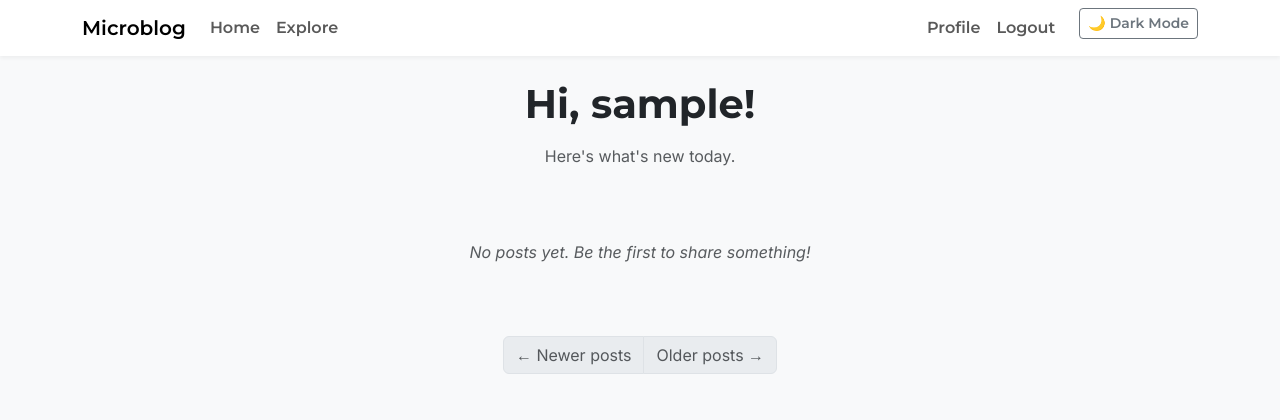
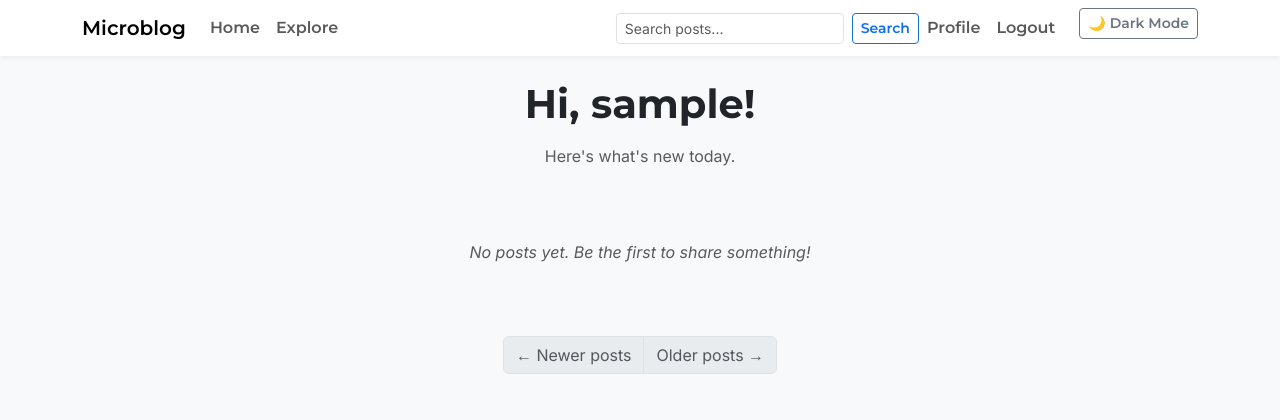
Before and after one commit to khantthureinzaw/flask-microblog, a Flask app: page /explore in a window 1280 px wide. Shown: the top 420 px of the page. Run offline with Flask 3, Linux system fonts and the light colour scheme; the visitor is signed in with stand-in values (Sample User, id 1); data comes from the database, SQL or seed files in the repository; both versions use the stored data as it was after the commit; some libraries are stand-ins or nearby versions.

Commit message:
Add search funtionality for posts

```diff
--- a/app/main/forms.py
+++ b/app/main/forms.py
@@ -38,3 +38,7 @@
 class CommentForm(FlaskForm):
     body = TextAreaField(_l('Comment'), validators=[DataRequired(), Length(min=1, max=200)])
     submit = SubmitField(_l('Post Comment!'))
+
+class SearchForm(FlaskForm):
+    query = StringField('Search', validators=[DataRequired()])
+    submit = SubmitField('Search')
--- a/app/main/routes.py
+++ b/app/main/routes.py
@@ -7,7 +7,7 @@
 from langdetect import detect, LangDetectException
 from app import db
 from app.admin.forms import DeletePostForm
-from app.main.forms import CommentForm, EditProfileForm, EmptyForm, PostForm
+from app.main.forms import CommentForm, EditProfileForm, EmptyForm, PostForm, SearchForm
 from app.models import Comment, User, Post
 from app.translate import translate
 from app.main import bp
@@ -190,6 +190,41 @@
     else:
         return redirect(url_for('main.index'))
 
+@bp.route('/search')
+def search():
+    form = SearchForm(request.args)
+    query = form.query.data
+    page = request.args.get('page', 1, type=int)
+
+    post_query = sa.select(Post).where(
+        sa.and_(
+            Post.is_approved.is_(True),
+            sa.or_(
+                Post.title.ilike(f'%{query}%'),
+                Post.body.ilike(f'%{query}%')
+            )
+        )
+    ).order_by(Post.timestamp.desc())
+
+    posts = db.paginate(
+        post_query,
+        page=page,
+        per_page=current_app.config['POSTS_PER_PAGE'],
+        error_out=False
+    )
+
+    next_url = url_for('main.search', query=query, page=posts.next_num) if posts.has_next else None
+    prev_url = url_for('main.search', query=query, page=posts.prev_num) if posts.has_prev else None
+
+    return render_template(
+        'search_results.html',
+        posts=posts.items,
+        query=query,
+        next_url=next_url,
+        prev_url=prev_url,
+        form=form
+    )
+
 
 @bp.route('/translate', methods=['POST'])
 @login_required
--- a/app/templates/base.html
+++ b/app/templates/base.html
@@ -48,6 +48,12 @@
                         </a>
                     </li>
                 </ul>
+                <form class="d-flex ms-3" action="{{ url_for('main.search') }}" method="get">
+                    <input class="form-control form-control-sm me-2" type="search" name="query"
+                        placeholder="Search posts..." aria-label="Search" value="{{ request.args.get('query', '') }}">
+                    <button class="btn btn-sm btn-outline-primary" type="submit">Search</button>
+                </form>
+
                 <ul class="navbar-nav mb-2 mb-lg-0">
                     {% if current_user.is_anonymous %}
                     <li class="nav-item">
@@ -87,7 +93,10 @@
         {% with messages = get_flashed_messages() %}
         {% if messages %}
         {% for message in messages %}
-        <div class="alert alert-info alert-dismissible fade show" role="alert">{{ message }}</div>
+        <div class="alert alert-info alert-dismissible fade show" role="alert">
+            {{ message }}
+            <button type="button" class="btn-close" data-bs-dismiss="alert" aria-label="Close"></button>
+        </div>
         {% endfor %}
         {% endif %}
         {% endwith %}
--- a/app/templates/index.html
+++ b/app/templates/index.html
@@ -15,7 +15,23 @@
 <div class="card shadow-sm border-0">
     <div class="card-body">
         <h5 class="card-title mb-3">{{ _('Create a new post') }}</h5>
-        {{ wtf.quick_form(form) }}
+
+        <form method="post">
+            {{ form.hidden_tag() }}
+
+            <div class="mb-3">
+                {{ form.title.label(class="form-label") }}
+                {{ form.title(class="form-control") }}
+            </div>
+
+            <div class="mb-3">
+                <label for="editor" class="form-label">{{ _('Say something') }}</label>
+                <div id="editor" style="height: 150px;"></div>
+                <input type="hidden" name="post" id="hiddenPost">
+            </div>
+
+            {{ form.submit(class="btn btn-primary") }}
+        </form>
     </div>
 </div>
 {% endif %}
--- a/app/templates/post_detail.html
+++ b/app/templates/post_detail.html
@@ -38,8 +38,7 @@
 <div class="card border-0 shadow-sm mb-4">
     <div class="card-body">
         <h5 class="fw-bold mb-3">Leave a Comment</h5>
-        {{ wtf.quick_form(form, action=url_for('main.make_comment', post_id=post.id))
-        }}
+        {{ wtf.quick_form(form, action=url_for('main.make_comment', post_id=post.id)) }}
     </div>
 </div>
 
```
Also changed, not shown: app/templates/_post.html (+0 -29 lines), app/templates/search_results.html (added, +29 -0 lines), app.db.
